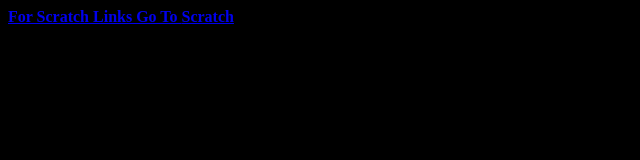
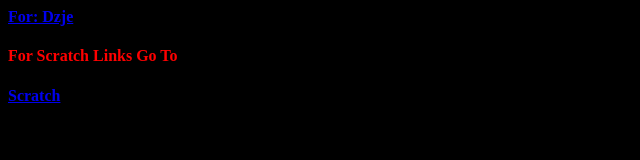
Before and after one commit to Miharbi789/Miharbi789.github.io, a plain HTML site: page index.html in a window 1280 px wide. Shown: the whole page, without its empty margins (0-640 px from the left). Drawn offline with Linux system fonts and the light colour scheme.

Commit message:
Update index.html

```diff
--- a/index.html
+++ b/index.html
@@ -16,7 +16,7 @@
 	}
 	</style>
 <div class="all">
-<a href="https://penguinmod.com/profile?user=Miharbi789>For: Dzje</a>
+<a href="https://penguinmod.com/profile?user=Miharbi789">For: Dzje</a>
 
 <h4>For Scratch Links Go To</h4> <a id=scratch href="https://Miharbi789.github.io/Scratch.html">Scratch</a>
 </div>
```
